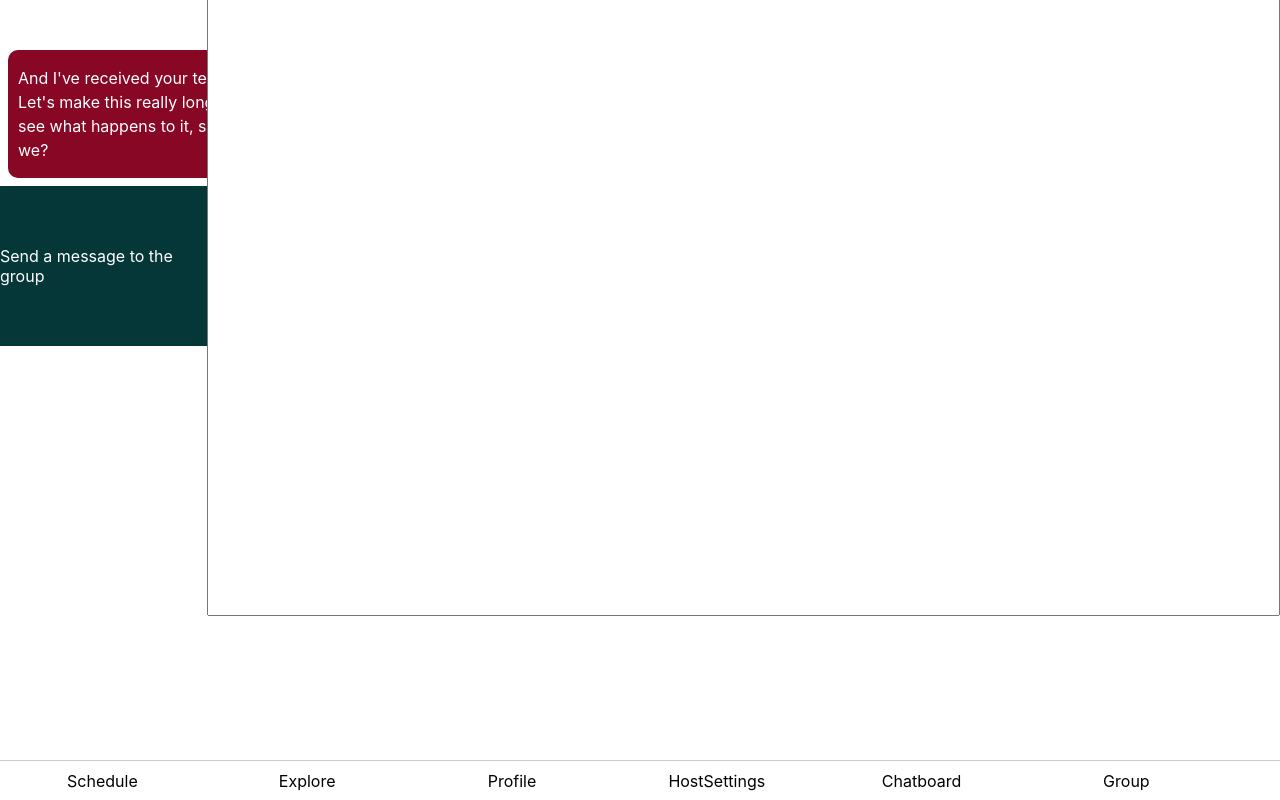
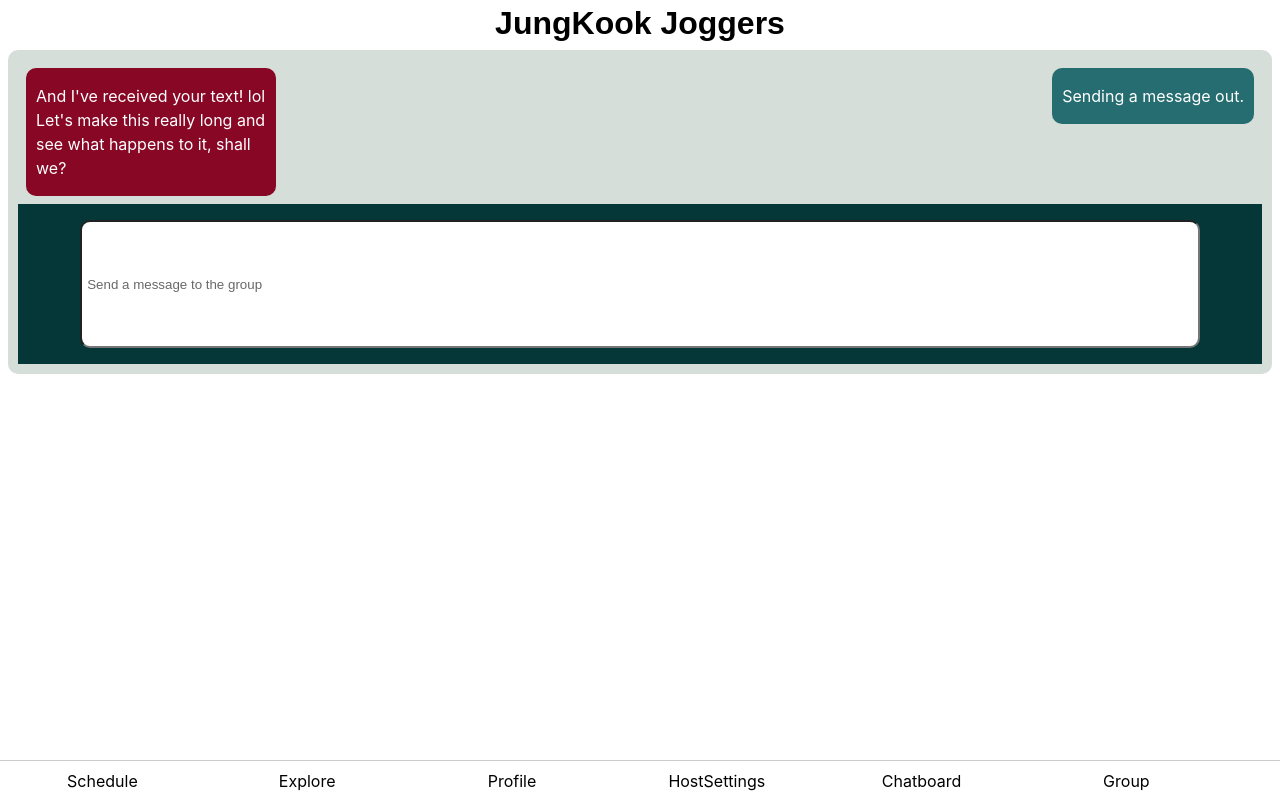
Before and after one commit to hopkinstechnocrats/fether, a React (Create React App) app: page / in a window 1280 px wide. Both pictures are taken after a click on the item "Chatboard". Built offline with nearby package versions, Linux system fonts and the light colour scheme.

Commit message:
background roundBox on chatboard

```diff
--- a/src/components/Chatboard.css
+++ b/src/components/Chatboard.css
@@ -9,22 +9,26 @@
 }
 
 .SendingMessages {
-    background-color: #053638;
-    color:white;
+    /*positioning*/
     height:20vh;
     display: flex;
     justify-content: center;
     align-items: center;
+    /*coloring*/
+    background-color: #053638;
+    color:white;
 
 
 
 }
 
 .Typebox {
-    min-height:700px;
     margin:0px;
-    padding: 0px;
+    padding: 5px;
     width:90%;
+    height:80%;
+    border-radius:10px;
+    color: rgba(0, 0, 0, 0.596);
 }
 
 .sendChat {
--- a/src/components/Chatboard.js
+++ b/src/components/Chatboard.js
@@ -7,6 +7,8 @@ function Chatboard() {
     return(
         <div className="Chatboard">
             <h1>JungKook Joggers</h1>
+            <div className="BackgroundBox">
+            <RoundBox color="grey">
             <RoundBox color="sendChat">
                 <p>Sending a message out.</p>
             </RoundBox>
@@ -14,12 +16,13 @@ function Chatboard() {
                 <p>And I've received your text! lol Let's make this really long and see what happens to it, shall we?</p>
             </RoundBox>
         <div className="SendingMessages">
-            <label for="sent messages">Send a message to the group</label>
-            <input class="Typebox" type="text"
+            <input className="Typebox" type="text"
             name="sent messages"
-            id="sent messages"></input>
+            id="sent messages"
+            defaultValue="Send a message to the group"></input>
         </div>
-
+        </RoundBox>
+        </div>
         </div>
     );
 }
```
